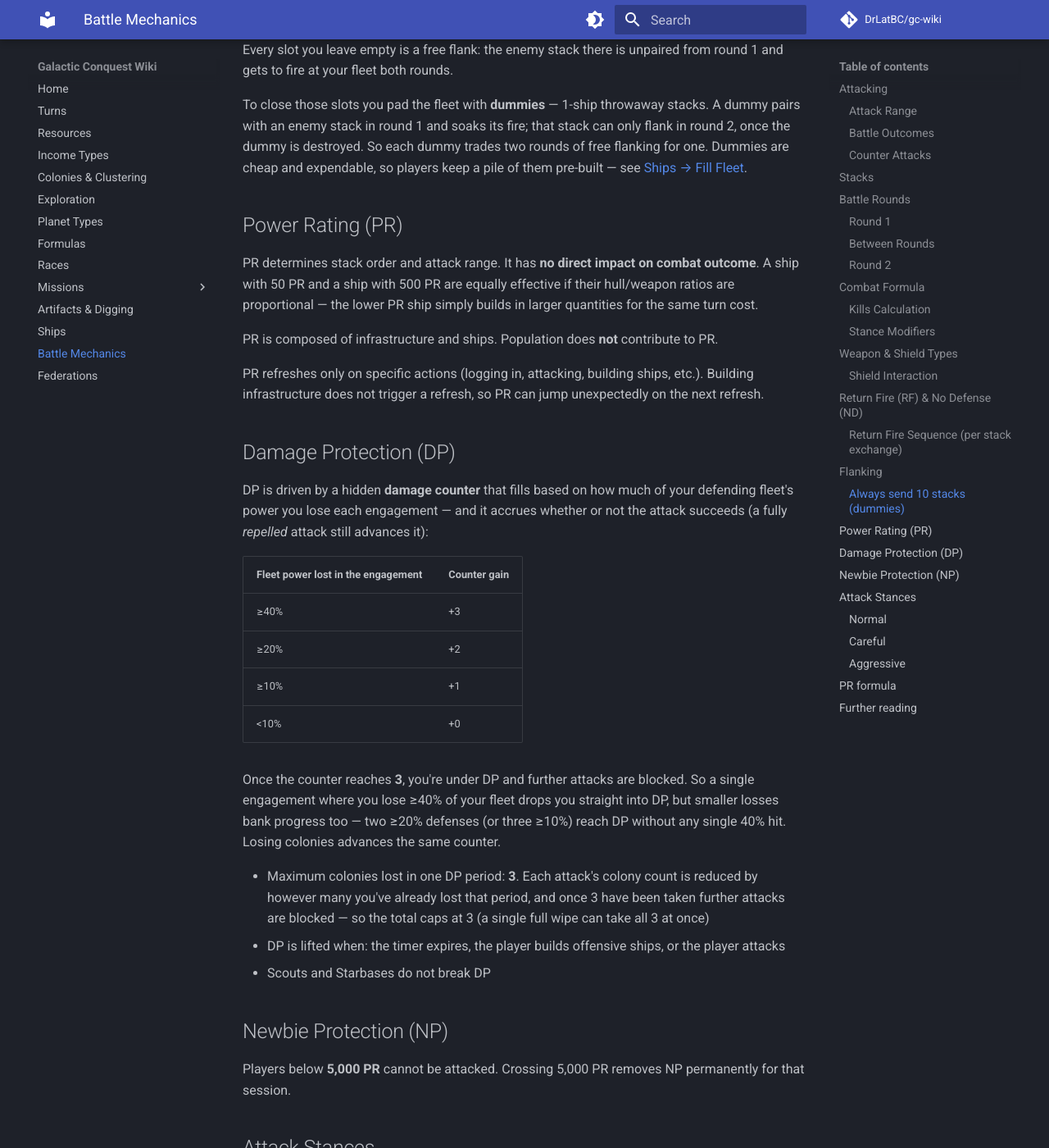
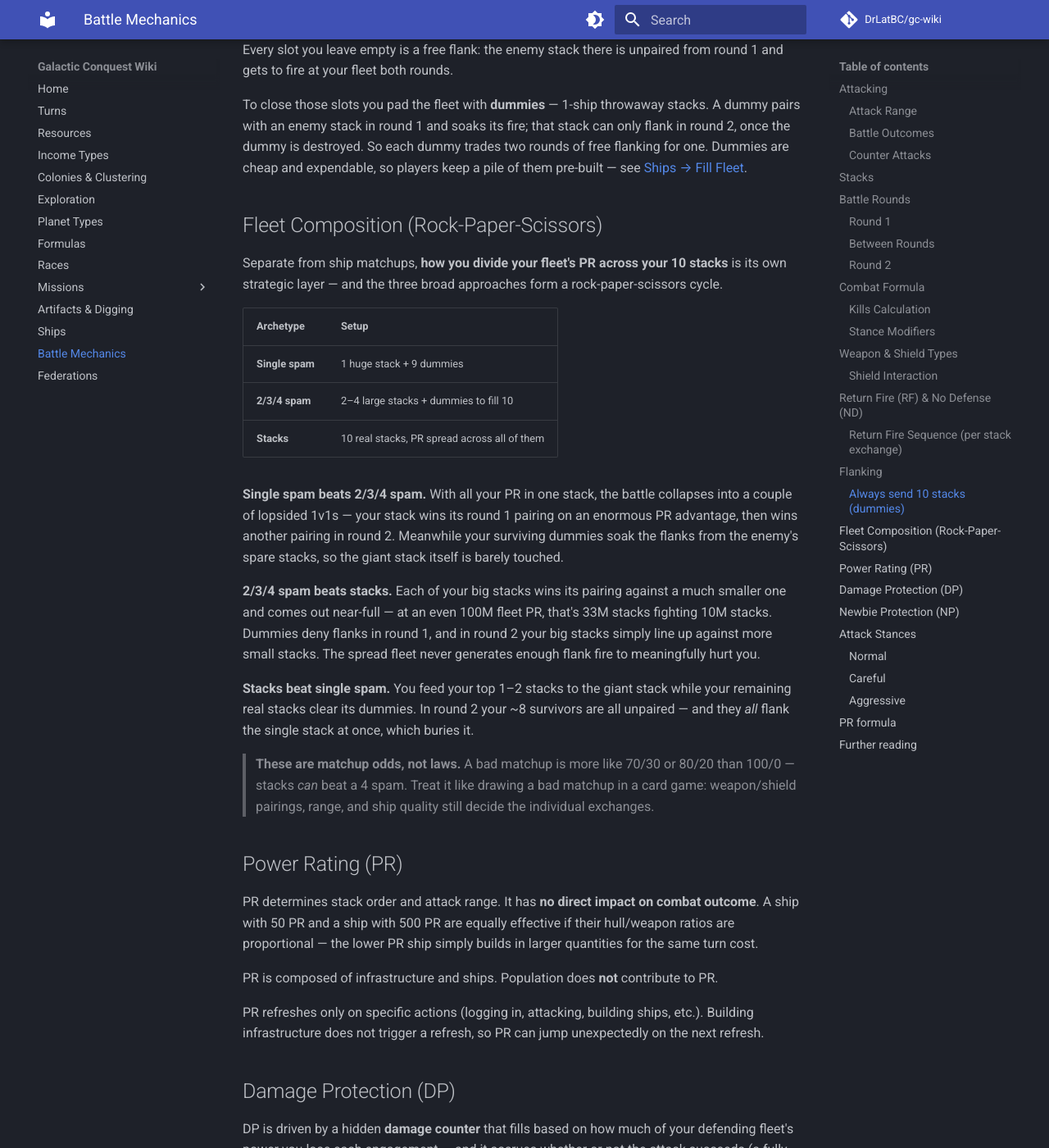
Before and after one commit to DrLatBC/gc-wiki, an MkDocs documentation site: the page built from docs/battle-mechanics.md, in a window 1280 px wide and 1400 px high, scrolled down 4685 px. Shown: the whole window at 82% size. Built offline with MkDocs 1.6.1 and Material for MkDocs 9.7.7, drawn with Linux system fonts in a browser that asks for light colours; comment, search, counter and statistics services are not loaded.

Commit message:
Document fleet composition rock-paper-scissors + refresh page status
Adds a Fleet Composition section covering the three structural archetypes
(single spam / 2-3-4 spam / stacks) and the R/P/S cycle between them, with the
mechanical reason each matchup works and a note that these are ~70/30 odds
rather than hard rules.

Also refreshes README status + known gaps and narrows index.md's combat-depth
gap to ship matchups and per-race counter picks, which remain uncovered.

Co-Authored-By: Claude Opus 4.8 <noreply@anthropic.com>

```diff
--- a/docs/battle-mechanics.md
+++ b/docs/battle-mechanics.md
@@ -139,6 +139,24 @@ Because unpaired enemy stacks flank — firing freely at your surviving stacks i
 
 To close those slots you pad the fleet with **dummies** — 1-ship throwaway stacks. A dummy pairs with an enemy stack in round 1 and soaks its fire; that stack can only flank in round 2, once the dummy is destroyed. So each dummy trades two rounds of free flanking for one. Dummies are cheap and expendable, so players keep a pile of them pre-built — see [Ships → Fill Fleet](ships.md#fill-fleet).
 
+## Fleet Composition (Rock-Paper-Scissors)
+
+Separate from ship matchups, **how you divide your fleet's PR across your 10 stacks** is its own strategic layer — and the three broad approaches form a rock-paper-scissors cycle.
+
+| Archetype | Setup |
+|---|---|
+| **Single spam** | 1 huge stack + 9 dummies |
+| **2/3/4 spam** | 2–4 large stacks + dummies to fill 10 |
+| **Stacks** | 10 real stacks, PR spread across all of them |
+
+**Single spam beats 2/3/4 spam.** With all your PR in one stack, the battle collapses into a couple of lopsided 1v1s — your stack wins its round 1 pairing on an enormous PR advantage, then wins another pairing in round 2. Meanwhile your surviving dummies soak the flanks from the enemy's spare stacks, so the giant stack itself is barely touched.
+
+**2/3/4 spam beats stacks.** Each of your big stacks wins its pairing against a much smaller one and comes out near-full — at an even 100M fleet PR, that's 33M stacks fighting 10M stacks. Dummies deny flanks in round 1, and in round 2 your big stacks simply line up against more small stacks. The spread fleet never generates enough flank fire to meaningfully hurt you.
+
+**Stacks beat single spam.** You feed your top 1–2 stacks to the giant stack while your remaining real stacks clear its dummies. In round 2 your ~8 survivors are all unpaired — and they *all* flank the single stack at once, which buries it.
+
+> **These are matchup odds, not laws.** A bad matchup is more like 70/30 or 80/20 than 100/0 — stacks *can* beat a 4 spam. Treat it like drawing a bad matchup in a card game: weapon/shield pairings, range, and ship quality still decide the individual exchanges.
+
 ## Power Rating (PR)
 
 PR determines stack order and attack range. It has **no direct impact on combat outcome**. A ship with 50 PR and a ship with 500 PR are equally effective if their hull/weapon ratios are proportional — the lower PR ship simply builds in larger quantities for the same turn cost.
```
Also changed, not shown: README.md (+9 -7 lines), docs/index.md (+1 -1 lines).
